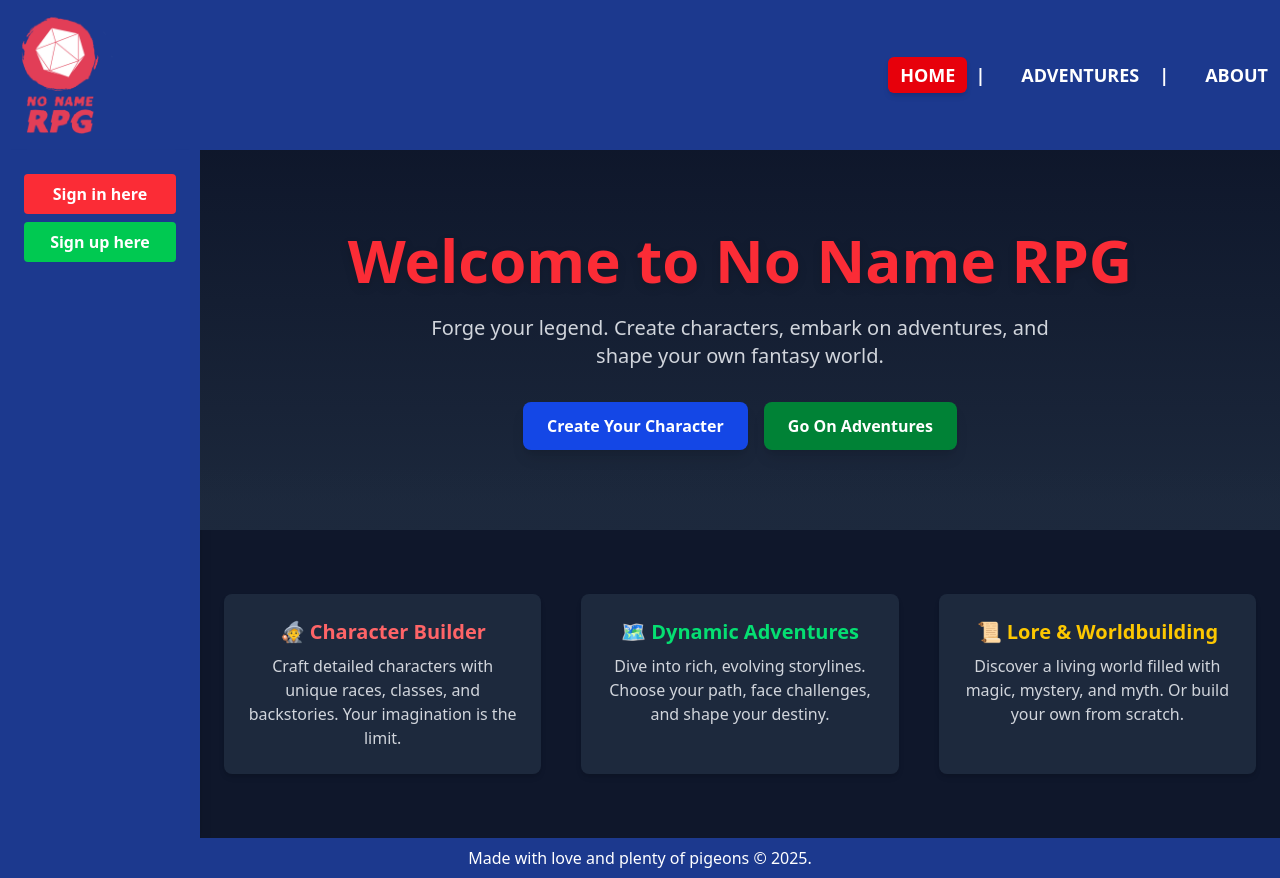
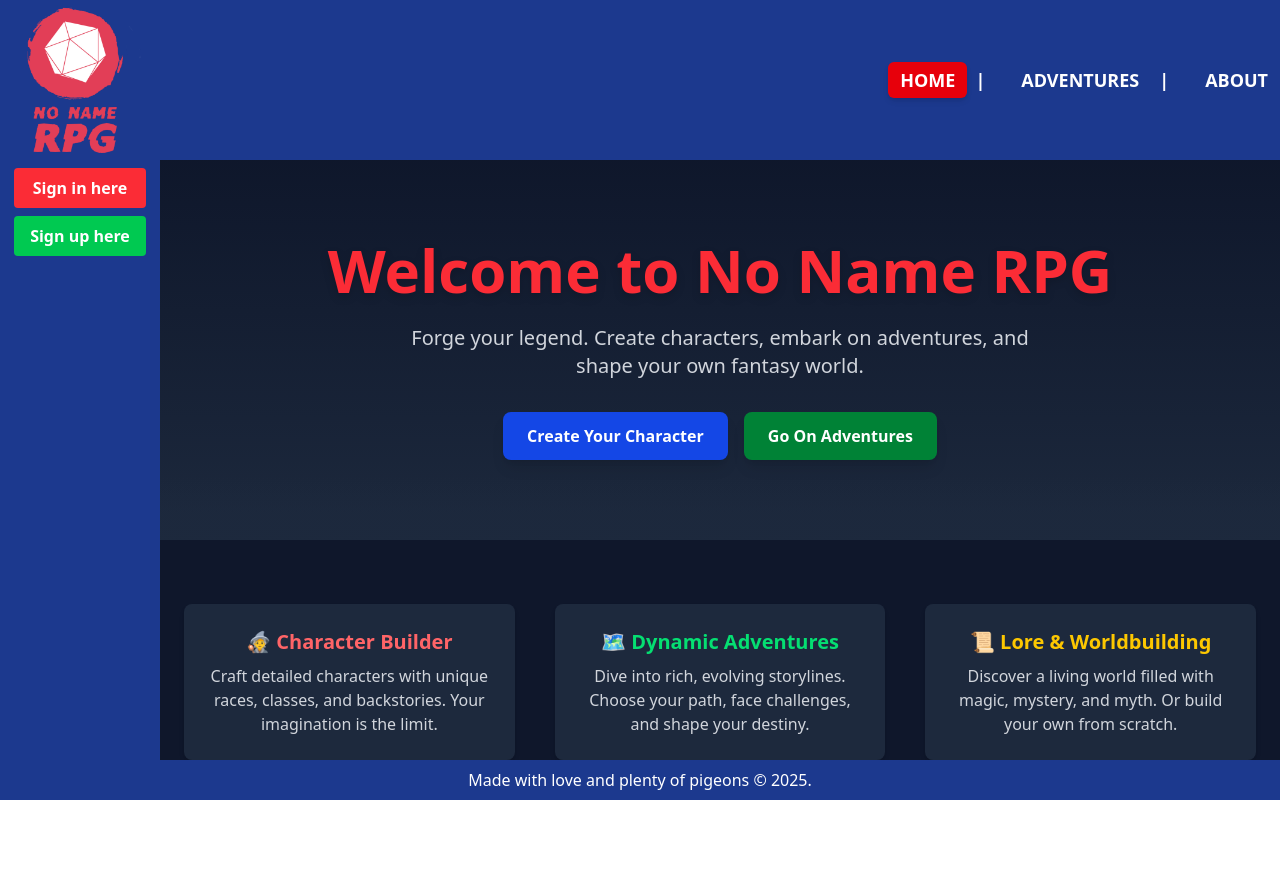
Before and after one commit to jmegabassd/week-12-project, a Next.js app: page / in a window 1280 px wide. After the commit the page ends 800 px from the top, so only its background shows below. Built offline with nearby package versions, Linux system fonts and the light colour scheme; no server answers.

Commit message:
Chore: Main content add overflow auto for scolling main sections, rebalnce sidebar and header image to stop breaks

```diff
--- a/src/app/globals.css
+++ b/src/app/globals.css
@@ -4,13 +4,18 @@ body {
   height: 100vh;
   height: 100dvh;
   display: grid;
-  grid-template-columns: 200px 1fr;
-  grid-template-rows: 150px 1fr 40px;
+  grid-template-columns: 160px 1fr;
+  grid-template-rows: 160px 1fr 40px;
+}
+
+.cl-avatarBox {
+  width: 4rem;
+  height: 4rem;
 }
 
 @media only screen and (max-width: 480px) {
   body {
     grid-template-columns: 1fr;
-    grid-template-rows: 80px 1fr 120px 60px;
+    grid-template-rows: 140px 1fr 150px 30px;
   }
 }
--- a/src/app/user/[user]/page.js
+++ b/src/app/user/[user]/page.js
@@ -81,7 +81,7 @@ export default async function UserProfile({ params }) {
   }
 
   return (
-    <div className="bg-slate-800">
+    <div className="bg-slate-800 overflow-auto">
       <div className="max-w-5xl mx-auto px-4 py-10 space-y-10">
         {/* User Profile Card */}
         <div className="bg-slate-900 rounded-xl shadow-lg p-6 flex flex-col md:flex-row items-center gap-6">
--- a/src/components/Header.jsx
+++ b/src/components/Header.jsx
@@ -16,12 +16,14 @@ export default function HeaderPage() {
   return (
     <header className={`${header.maincontainer} bg-blue-900`}>
       {/* Logo */}
-      <div id="logo">
+      <div className={header.imagecontainer}>
         <Image
           src="/images/logo/nnrpg-logo.png"
-          width={120}
-          height={150}
           alt="Site logo."
+          className={header.image}
+          sizes="100%"
+          fill={true}
+          priority={true}
         />
       </div>
 
--- a/src/components/Sidebar.jsx
+++ b/src/components/Sidebar.jsx
@@ -35,24 +35,26 @@ export default async function SidebarPage() {
 
   return (
     <aside
-      className={`${sidebar.maincontainer} bg-blue-900 text-white p-6 flex flex-col gap-6 shadow-lg`}
+      className={`${sidebar.maincontainer} bg-blue-900 text-white p-2 flex flex-col gap-2 items-center`}
     >
       <SignedIn>
-        <div className="flex items-center justify-between">
+        <div className="flex flex-col gap-2 items-center">
           <UserButton />
           {user?.username && (
             <Link
               href={`/user/${user.username}`}
-              className="bg-red-600 text-white px-3 py-1 rounded-md shadow-md"
+              className="bg-red-600 text-white rounded-md shadow-md"
             >
               {user.username}
             </Link>
           )}
         </div>
 
+        <div className={sidebar.activechar}>
+          <h2 className="text-lg font-bold">Active Character:</h2>
+
           {activeCharacter && (
-          <div className="bg-slate-900 p-4 rounded-lg shadow-inner">
-            <h3 className="text-lg font-bold mb-2">Active Character:</h3>
+            <div className="bg-linear-to-b from-slate-900 to-slate-700 p-2 rounded-lg shadow-inner flex flex-col items-center">
               <div className="flex flex-col items-start gap-1 text-sm">
                 {activeCharacter.avatar && (
                   <Image
@@ -64,13 +66,10 @@ export default async function SidebarPage() {
                   />
                 )}
                 <p className="font-semibold">{activeCharacter.name}</p>
-              <p>Age: {activeCharacter.age}</p>
-              <p>
-                {activeCharacter.race} - {activeCharacter.class}
-              </p>
               </div>
             </div>
           )}
+        </div>
       </SignedIn>
 
       <SignedOut>
--- a/src/styles/about.module.css
+++ b/src/styles/about.module.css
@@ -3,6 +3,7 @@
   grid-column-end: 3;
   grid-row-start: 2;
   grid-row-end: 3;
+  overflow: auto;
 }
 
 @media only screen and (max-width: 480px) {
--- a/src/styles/adventuresId.module.css
+++ b/src/styles/adventuresId.module.css
@@ -1,4 +1,5 @@
 .maincontainer {
+  position: relative;
   grid-column-start: 2;
   grid-column-end: 3;
   grid-row-start: 2;
--- a/src/styles/header.module.css
+++ b/src/styles/header.module.css
@@ -8,9 +8,20 @@
   justify-content: space-between;
 }
 
-.nav {
-  display: flex;
-  gap: 1.5rem;
+.imagecontainer {
+  position: relative;
+  width: 150px;
+  padding-bottom: 150px;
+  height: 0;
+}
+
+.image {
+  position: absolute;
+  top: 0;
+  left: 0;
+  width: 100%;
+  height: 100%;
+  object-fit: cover;
 }
 
 @media only screen and (max-width: 480px) {
@@ -21,9 +32,10 @@
     align-items: center;
     gap: 0.5rem;
   }
-
-  .nav {
-    flex-wrap: wrap;
-    justify-content: center;
+  .imagecontainer {
+    position: relative;
+    width: 100px;
+    padding-bottom: 100px;
+    height: 0;
   }
 }
--- a/src/styles/homepage.module.css
+++ b/src/styles/homepage.module.css
@@ -3,8 +3,7 @@
   grid-column-end: 3;
   grid-row-start: 2;
   grid-row-end: 3;
-
-  width: 100%;
+  overflow: auto;
 }
 
 @media only screen and (max-width: 480px) {
--- a/src/styles/sidebar.module.css
+++ b/src/styles/sidebar.module.css
@@ -4,11 +4,23 @@
   grid-row-start: 2;
   grid-row-end: 3;
 }
+
+.activechar {
+  background-color: green;
+  border-radius: 6px;
+  padding: 6px;
+  text-align: center;
+  max-width: fit-content;
+  max-height: fit-content;
+}
+
 @media only screen and (max-width: 480px) {
   .maincontainer {
     grid-column-start: 1;
     grid-column-end: 2;
     grid-row-start: 3;
     grid-row-end: 4;
+    flex-direction: row;
+    justify-content: space-evenly;
   }
 }
```
Lines whose indentation alone changed are shown as unchanged.
